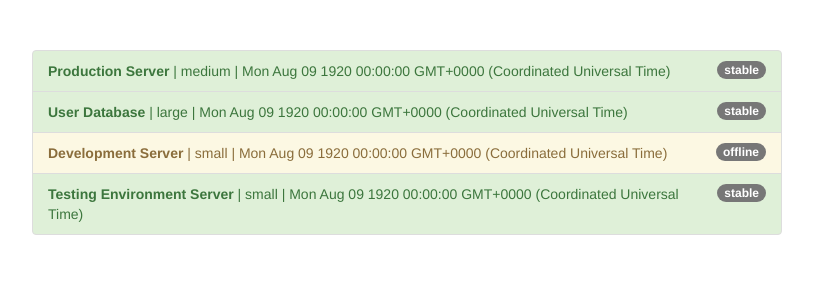
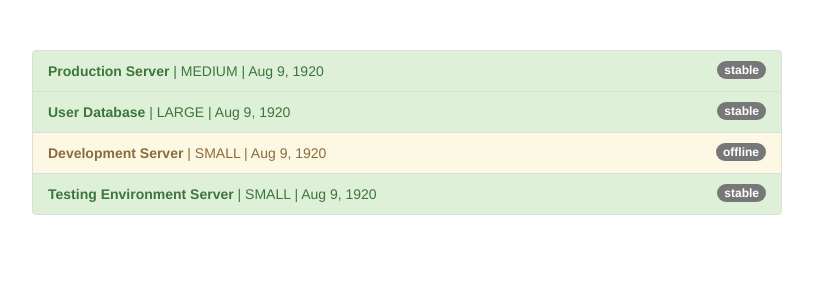
Before and after one commit to hereticsun/udemy-ng4-pipes, an Angular app: page / in a window 1280 px wide. Shown: the top 300 px of the page, without its empty margins (233-1046 px from the left). Built offline with nearby package versions, Linux system fonts and the light colour scheme.

Commit message:
222 Using Pipes
Signed-off-by: Azlan Cuttilan <azlan@bynd.com>

```diff
--- a/src/app/app.component.html
+++ b/src/app/app.component.html
@@ -10,7 +10,9 @@
             class="badge">
             {{ server.status }}
           </span>
-          <strong>{{ server.name }}</strong> | {{ server.instanceType }} | {{ server.started }}
+          <strong>{{ server.name }}</strong> |
+          {{ server.instanceType| uppercase }} |
+          {{ server.started | date }}
         </li>
       </ul>
     </div>
```
Also changed, not shown: 1 other file (tests, documents, lock files or other folders).
